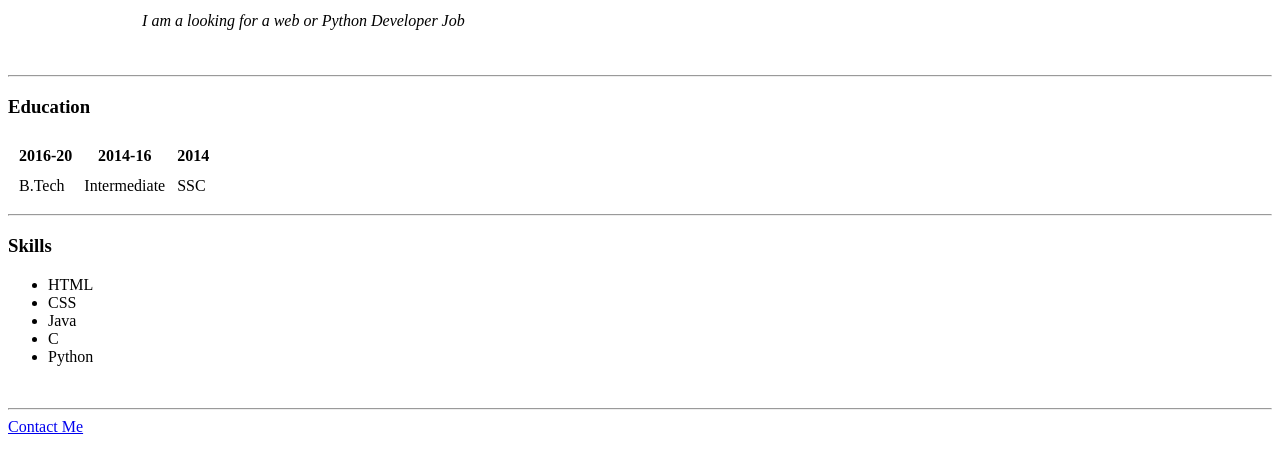
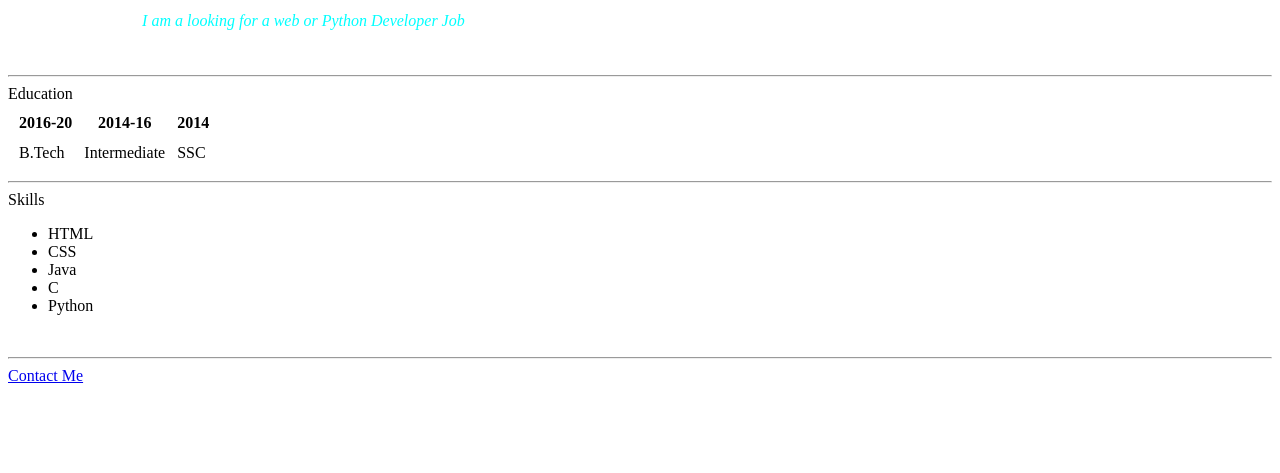
Before and after one commit to masoodalam3/CV, a plain HTML site: page index.html in a window 1280 px wide. Shown: the part 97-570 px from the top of the page. Drawn offline with Linux system fonts and the light colour scheme.

Commit message:
Update index.html

```diff
--- a/index.html
+++ b/index.html
@@ -7,20 +7,20 @@
     <meta http-equiv="X-UA-Compatible" content="ie=edge">
     <title>MSD Personal Site</title>
 </head>
-<body>
+<body >
     <table cellspacing="20">
         <tr>
             <td><img src="" alt="Msd profile" width="300" height="300">
             </td>
             <td>
                 <h1>Masood</h1>
-                <p><em>I am a looking for a web or Python Developer Job</em></p>
+                <p style='color:cyan'><em>I am a looking for a web or Python Developer Job</em></p>
             </td>
         </tr>
 
     </table>
 <hr>
-<h3>Education</h3>
+<h3style='color:blue'>Education</h3>
 <table cellspacing="10">
     <thead>
     <tr>
@@ -38,7 +38,7 @@
     </tbody>
 </table>
 <hr>
-<h3>Skills</h3>
+<h3style='color:blue'>Skills</h3>
     <ul>
         <li>HTML</li>
         <li>CSS</li>
```
